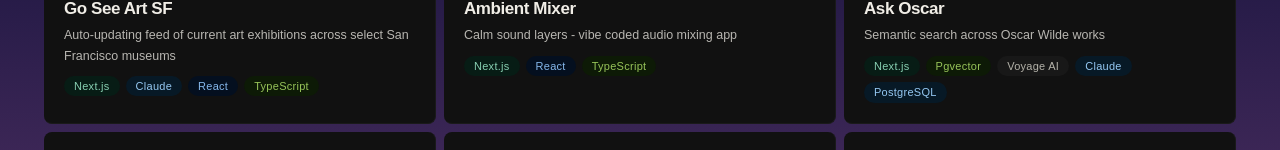
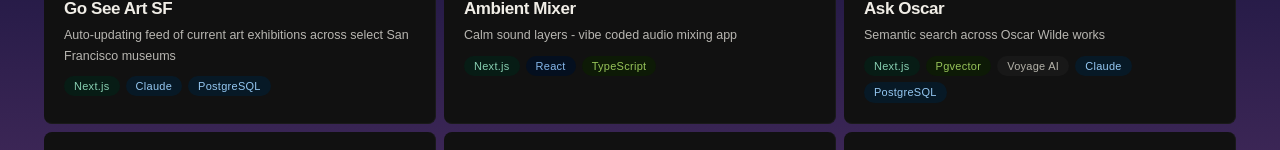
Before and after one commit to basilleaf/lisaballard.dev, a Next.js app: page / in a window 1280 px wide. Shown: the part 461-611 px from the top of the page. Built offline with nearby package versions, Linux system fonts and the light colour scheme.

Commit message:
edit tech links

```diff
--- a/data/projects.ts
+++ b/data/projects.ts
@@ -41,12 +41,7 @@
     "detail-image-first-alt": "Go See Art SF homepage screenshot",
     "detail-image-second-alt": "Go See Art SF detail page screenshot",
     href: "https://goseeartsf.com",
-    tags: [
-      { label: "Next.js" },
-      { label: "Claude" },
-      { label: "React" },
-      { label: "TypeScript" },
-    ],
+    tags: [{ label: "Next.js" }, { label: "Claude" }, { label: "PostgreSQL" }],
     bullets: [
       "Aggregates current and upcoming art exhibitions across 9 San Francisco museums into a single browsable feed",
       "Custom scrapers per museum using fetch + node-html-parser, handling varied site structures including WordPress, Wix, and custom CMSes",
```
